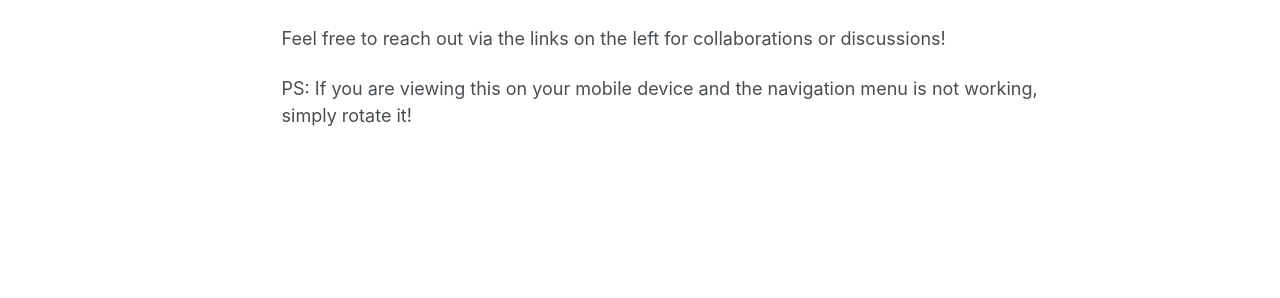
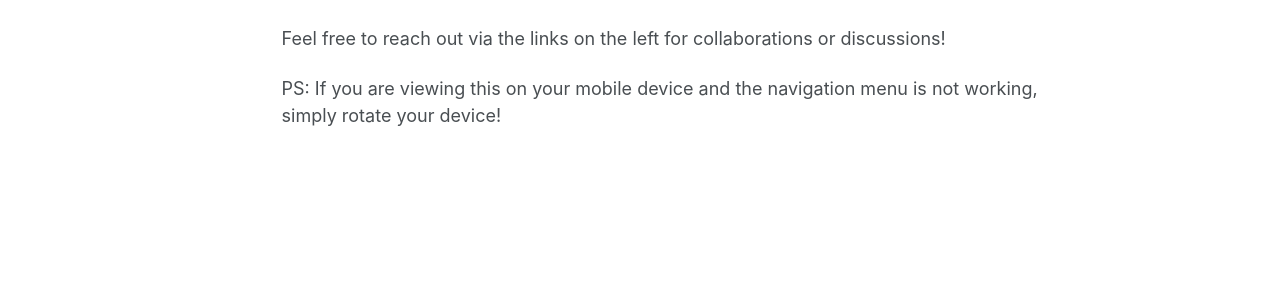
Before and after one commit to AnzelleL23/anzellel23.github.io, a Jekyll site: the page built from _pages/about.md, in a window 1280 px wide and 1119 px high. Shown: the part 586-884 px from the top of the window. Built offline with Jekyll 4.4.1, drawn with Linux system fonts in a browser that asks for light colours.

Commit message:
Update about.md

```diff
--- a/_pages/about.md
+++ b/_pages/about.md
@@ -17,4 +17,4 @@ Outside of academia, I enjoy going to the gym and scuba diving.
 
 Feel free to reach out via the links on the left for collaborations or discussions!
 
-PS: If you are viewing this on your mobile device and the navigation menu is not working, simply rotate it!
+PS: If you are viewing this on your mobile device and the navigation menu is not working, simply rotate your device!
```
